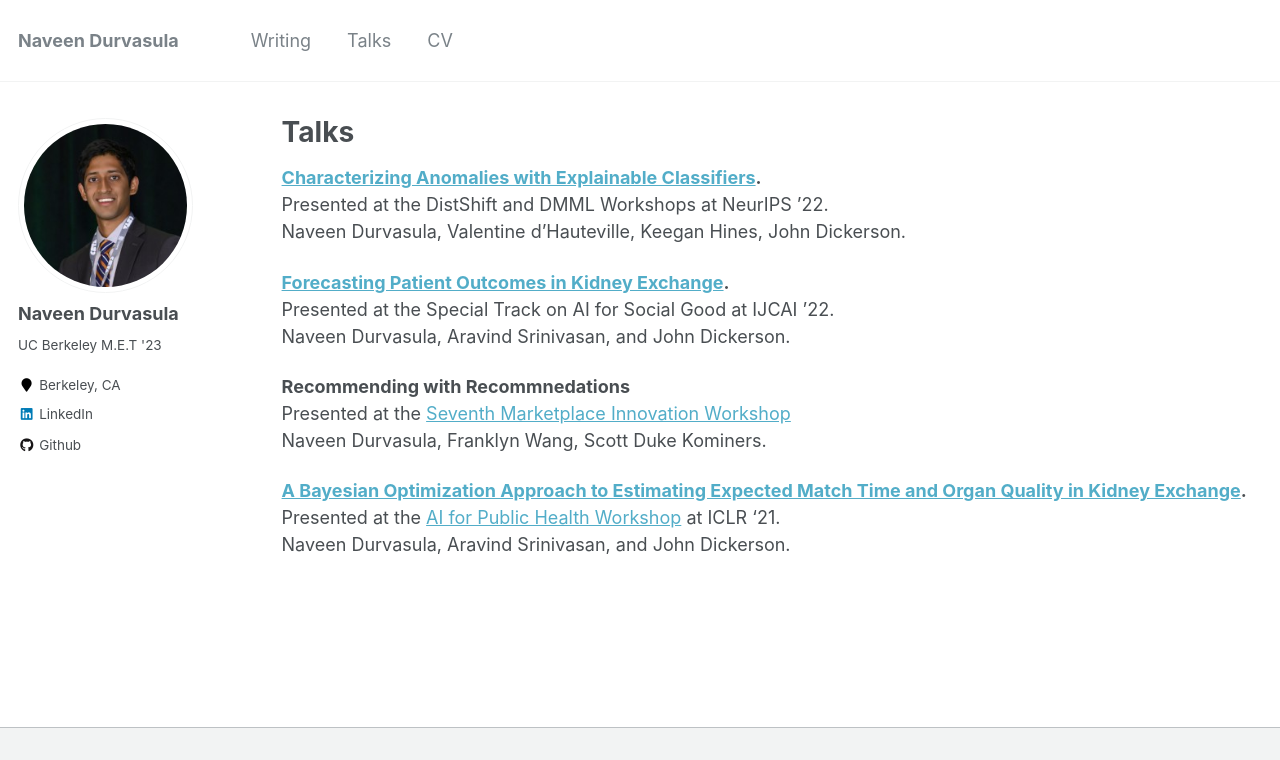
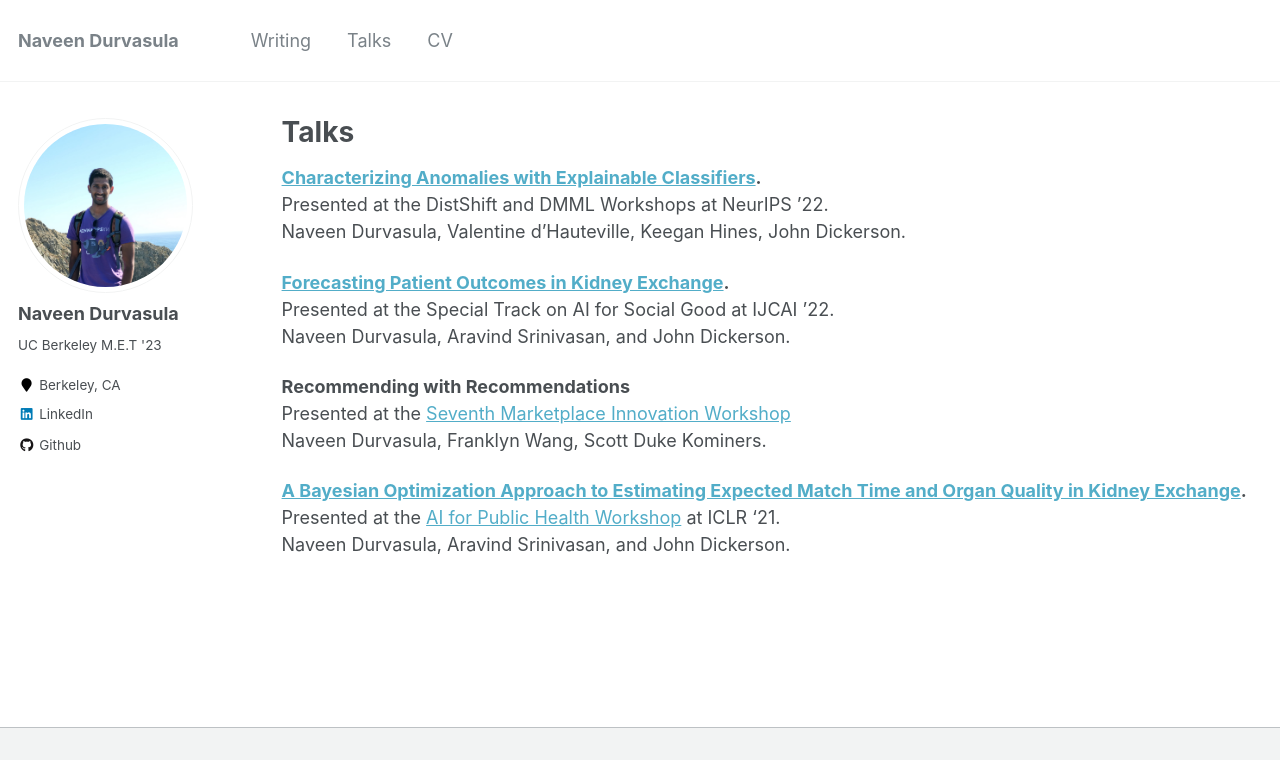
Before and after one commit to ndurvasula/ndurvasula.com, a Jekyll site: the page built from _pages/talks.md, in a window 1280 px wide, cut to the strip 0-760 px from the top of the page. Built offline with Jekyll 4.4.1, drawn with Linux system fonts in a browser that asks for light colours.

Commit message:
change profile

```diff
--- a/_pages/talks.md
+++ b/_pages/talks.md
@@ -9,6 +9,6 @@ author_profile: true
 
 **[Forecasting Patient Outcomes in Kidney Exchange](https://www.ijcai.org/proceedings/2022/701).**<br/>Presented at the Special Track on AI for Social Good at IJCAI ’22.<br/> Naveen Durvasula, Aravind Srinivasan, and John Dickerson.
 
-**Recommending with Recommnedations**<br/>Presented at the [Seventh Marketplace Innovation Workshop](http://marketplaceinnovation.net)<br/>Naveen Durvasula, Franklyn Wang, Scott Duke Kominers.
+**Recommending with Recommendations**<br/>Presented at the [Seventh Marketplace Innovation Workshop](http://marketplaceinnovation.net)<br/>Naveen Durvasula, Franklyn Wang, Scott Duke Kominers.
 
 **[A Bayesian Optimization Approach to Estimating Expected Match Time and Organ Quality in Kidney Exchange](https://slideslive.com/38955423/a-bayesianoptimization-approach-to-estimating-expected-match-time-and-organ-quality-in-kidney-exchange).**<br/>Presented at the [AI for Public Health Workshop](https://aiforpublichealth.github.io/) at ICLR '21.<br/> Naveen Durvasula, Aravind Srinivasan, and John Dickerson.
```
Also changed, not shown: images/profile.jpg.
